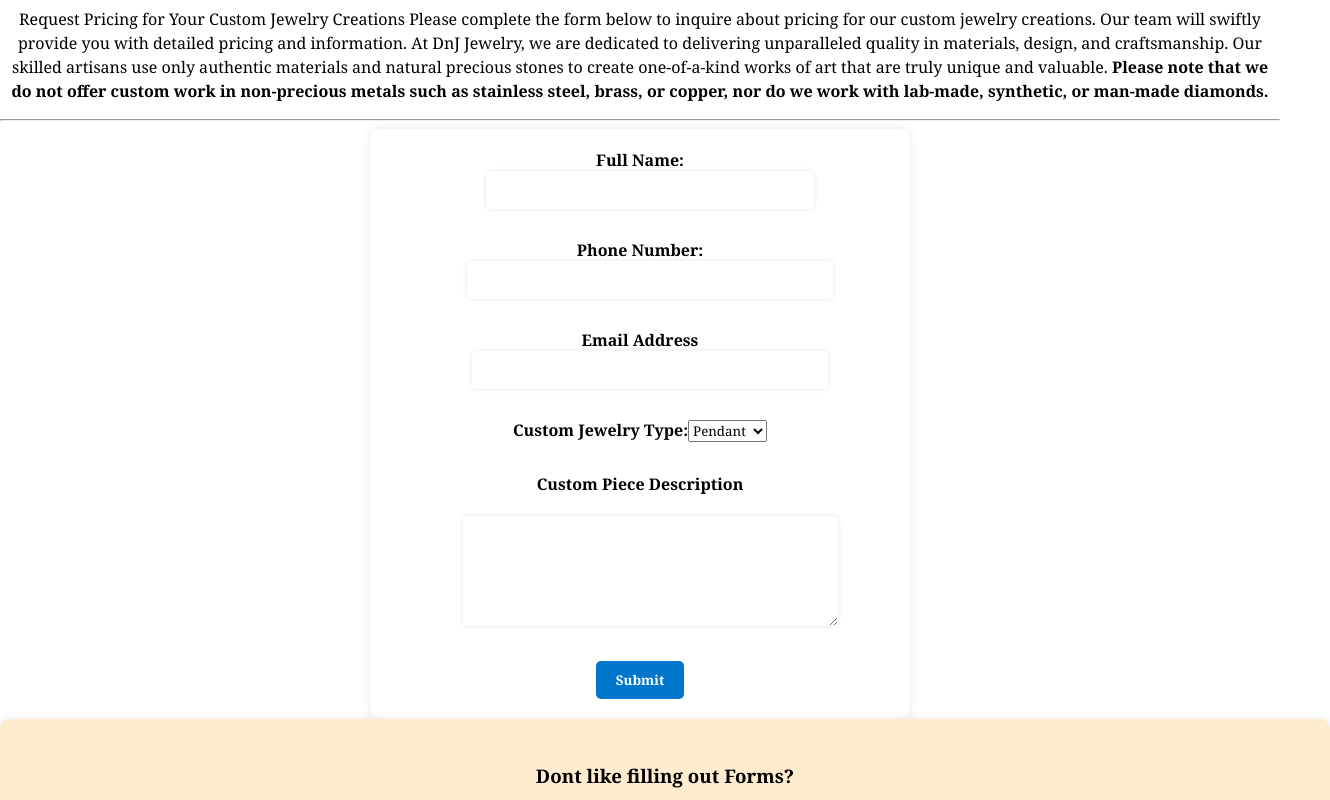
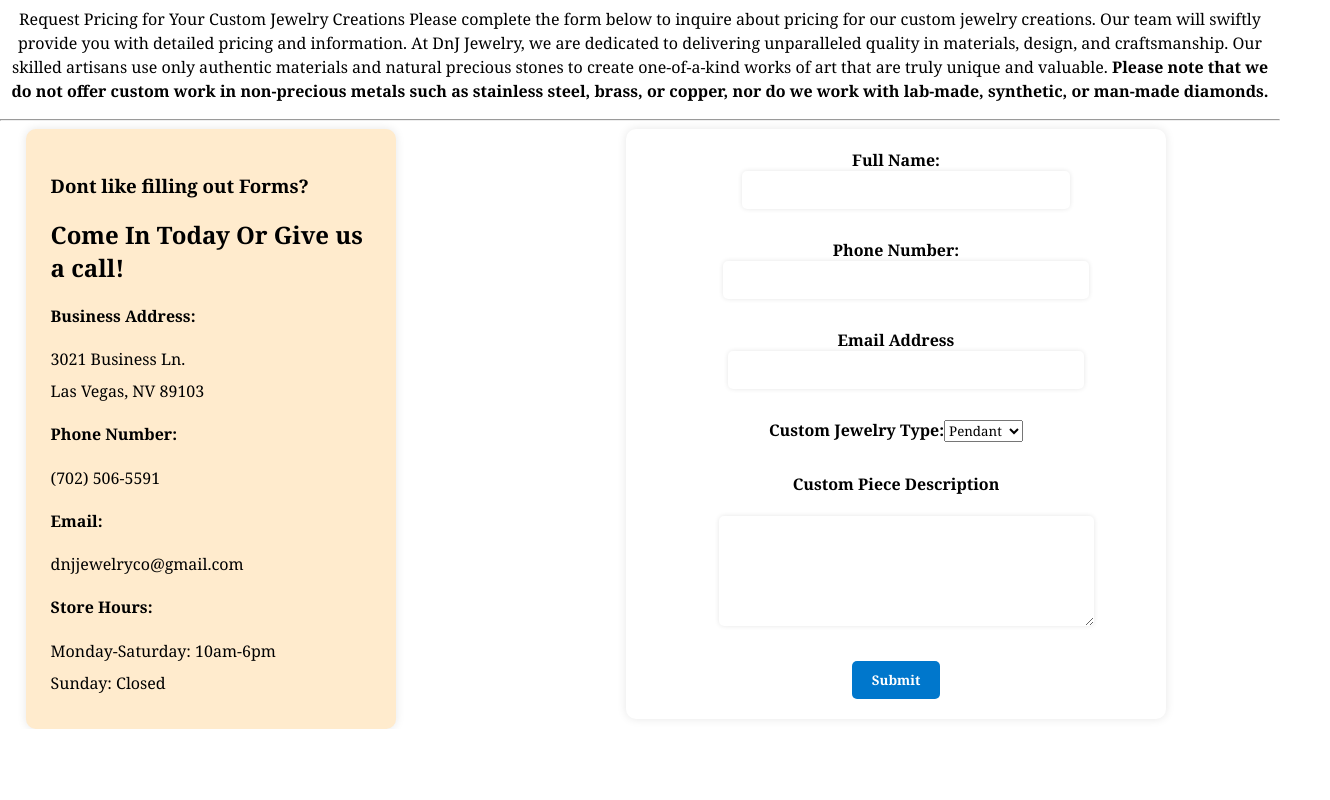
Before and after one commit to hulaus/DNJ-Jewelry-Repair, a React (Create React App) app in the folder dnj-jewelry/: page /Custom in a window 1280 px wide. Shown: the part 2140-2940 px from the top of the page, 1330 px wide, since content can reach past the window. After the commit the page ends 2869 px from the top, so only its background shows below. Built offline with nearby package versions, Linux system fonts and the light colour scheme.

Commit message:
Removed duplicate code in Css file

```diff
--- a/dnj-jewelry/src/App.css
+++ b/dnj-jewelry/src/App.css
@@ -603,85 +603,7 @@ box-shadow: 0px 0px 10px rgba(0, 0, 0, 0.1);
 
 }
 
-  .links.active {
-    display: flex;
-  }
 
-  .g-3 {
-    flex-direction: column;
-  }
-
-  .ContactUsContainer {
-    flex-direction: column;
-  }
-
-  .ContactUsForm {
-    width: 100%;
-  }
-
-  .ContactUsInfo {
-    width: 100%;
-    text-align: center;
-    margin-left: 0;
-  }
-
-  .aboutUsPic {
-    align-items: center;
-
-  }
-
-  .ContactUsInfoCustom {
-    width: 100%;
-    text-align: center;
-    margin-left: 0;
-  }
-
-  .ContactUsInfoCustom h2 {
-    font-size: medium;
-  }
-
-  .welcomebanner {
-    width: 100%;
-    margin-top: 0;
-    padding-top: .5rem;
-  }
-
-
-
-/* Small devices (portrait tablets and large phones, 600px and up) */
-@media only screen and (min-width: 600px) {
-
-
-
-
-
-}
-/* Medium devices (landscape tablets, 768px and up) */
-@media only screen and (min-width: 768px) {
-
-
-}
-/* Large devices (laptops/desktops, 992px and up) */
-@media only screen and (min-width: 992px) {
-
-  .topnav {
-    text-align: center;
-    display: flex;
-    justify-content: space-between;
-  }
-
-
-}
-/* Extra large devices (large laptops and desktops, 1200px and up) */
-@media only screen and (min-width: 1200px) {
-
-  .topnav {
-    text-align: center;
-    display: flex;
-    justify-content: space-between;
-  }
-
-}
 /* This is for the Footer(Social Links)*/
 
 
```
